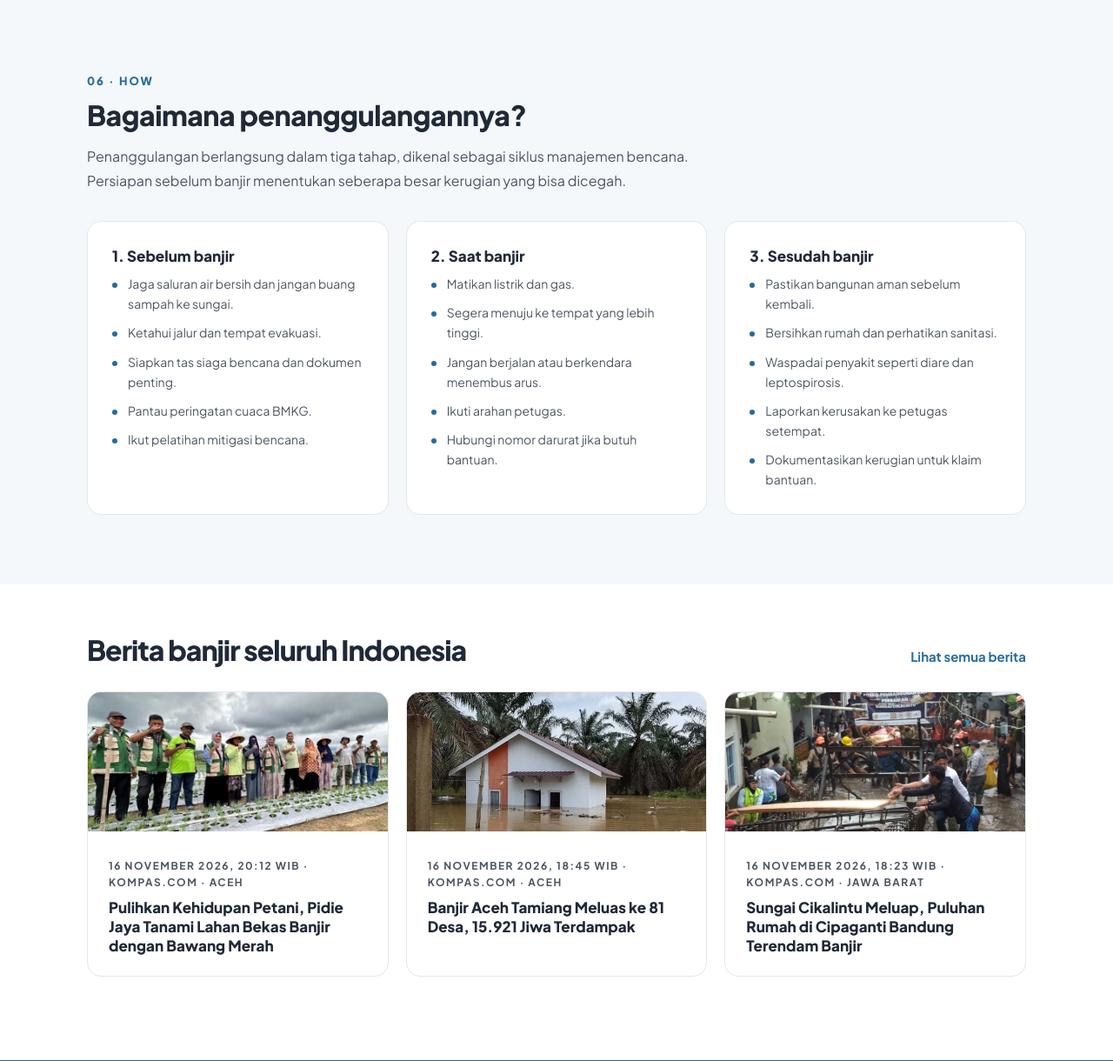
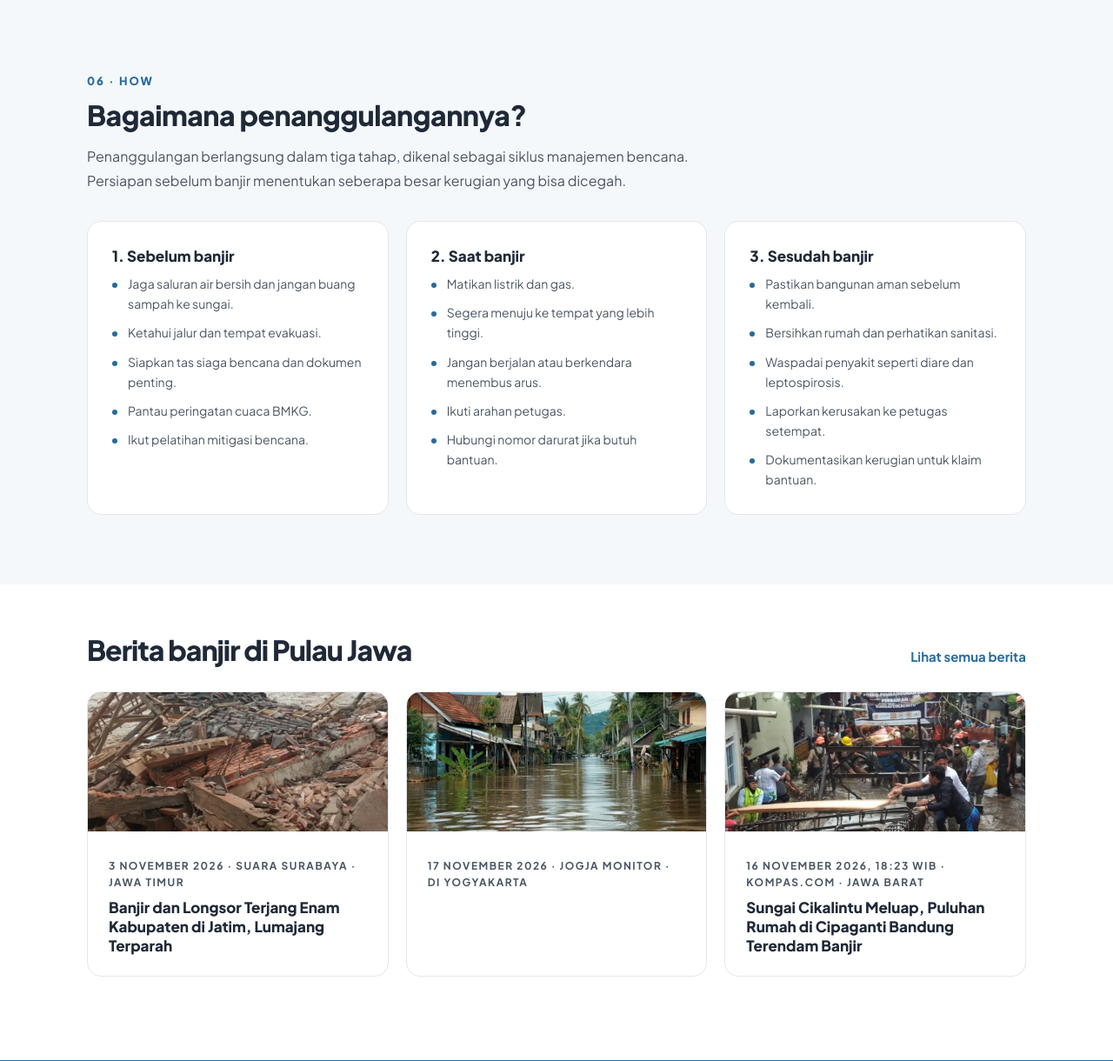
Before and after one commit to DeadFeXz/PROJECT-SIMB, a PHP site: page / in a window 1280 px wide. Shown: the part 4519-5739 px from the top of the page at 87% size. Run offline with PHP 8.4, Linux system fonts and the light colour scheme; data that the repository does not hold is empty.

Commit message:
edit isi berita

```diff
--- a/berita.php
+++ b/berita.php
@@ -2,9 +2,6 @@
 // berita.php
 $judul_halaman = "Berita Banjir Terkini";
 
-// ==========================================
-// DATA BERITA (EDIT DI SINI SAJA)
-// ==========================================
 $berita_data = [
   // Berita Utama (Otomatis masuk ke kotak besar paling atas)
   [
--- a/index.php
+++ b/index.php
@@ -15,22 +15,22 @@ $sumber_stat = 'BNPB, BPBD, dan BPS';
 // Berita
 $berita = [
    [
-    'judul' => 'Pulihkan Kehidupan Petani, Pidie Jaya Tanami Lahan Bekas Banjir dengan Bawang Merah',
-    'tanggal' => '16 November 2026, 20:12 WIB',
-    'sumber' => 'Kompas.com',
-    'provinsi' => 'Aceh',
-    'gambar' => 'assets/img/banjir_foto_1.png',
-    'ringkasan' => 'ringkasan',
-    'url' => 'https://nasional.kompas.com/read/2026/11/16/20124851/pulihkan-penghidupan-petani-pidie-jaya-tanami-lahan-bekas-banjir-dengan'
+    'judul'     => 'Banjir dan Longsor Terjang Enam Kabupaten di Jatim, Lumajang Terparah',
+    'tanggal'   => '3 November 2026',
+    'sumber'    => 'Suara Surabaya',
+    'provinsi'  => 'Jawa Timur',
+    'gambar'    => 'assets/img/banjir-enam-kabupaten-jatim.jpg',
+    'ringkasan' => 'BPBD Jawa Timur mencatat enam kabupaten dilanda bencana hidrometeorologi berupa banjir hingga tanah longsor akibat hujan berintensitas tinggi, dengan dampak terparah terjadi di Kabupaten Lumajang.',
+    'url'       => 'https://www.suarasurabaya.net/kelanakota/2026/banjir-dan-longsor-terjang-enam-kabupaten-di-jatim-lumajang-terparah/'
   ],
    [
-    'judul' => 'Banjir Aceh Tamiang Meluas ke 81 Desa, 15.921 Jiwa Terdampak',
-    'tanggal' => '16 November 2026, 18:45 WIB',
-    'sumber' => 'Kompas.com',
-    'provinsi' => 'Aceh',
-    'gambar' => 'assets/img/banjir_foto_2.png',
-    'ringkasan' => 'ringkasan',
-    'url' => 'https://regional.kompas.com/read/2026/11/16/184557578/banjir-aceh-tamiang-meluas-ke-81-desa-15921-jiwa-terdampak'
+    'BPBD Bantul Waspadai Banjir dan Longsor di 4 Kawasan, Musim Hujan Diprediksi Mulai Awal Desember 2026',
+    'tanggal'   => '17 November 2026',
+    'sumber'    => 'Jogja Monitor',
+    'provinsi'  => 'DI Yogyakarta',
+    'gambar'    => 'assets/img/waspada-banjir-bantul.jpg',
+    'ringkasan' => 'BPBD Kabupaten Bantul meningkatkan kewaspadaan terhadap potensi banjir dan tanah longsor di empat kawasan rawan menjelang awal musim hujan di wilayah Daerah Istimewa Yogyakarta.',
+    'url'       => 'https://jogjamonitor.com/detail/46650/bpbd-bantul-waspadai-banjir-dan-longsor-di-4-kawasan-musim-hujan-diprediksi-mulai-awal-desember-2026'
   ],
    [
     'judul' => 'Sungai Cikalintu Meluap, Puluhan Rumah di Cipaganti Bandung Terendam Banjir',
@@ -1118,7 +1118,7 @@ $topik = [
     <section class="news">
       <div class="wrap">
         <div class="news-head">
-          <h2>Berita banjir seluruh Indonesia</h2>
+          <h2>Berita banjir di Pulau Jawa</h2>
           <a href="berita.php">Lihat semua berita</a>
         </div>
         <div class="grid">
```
